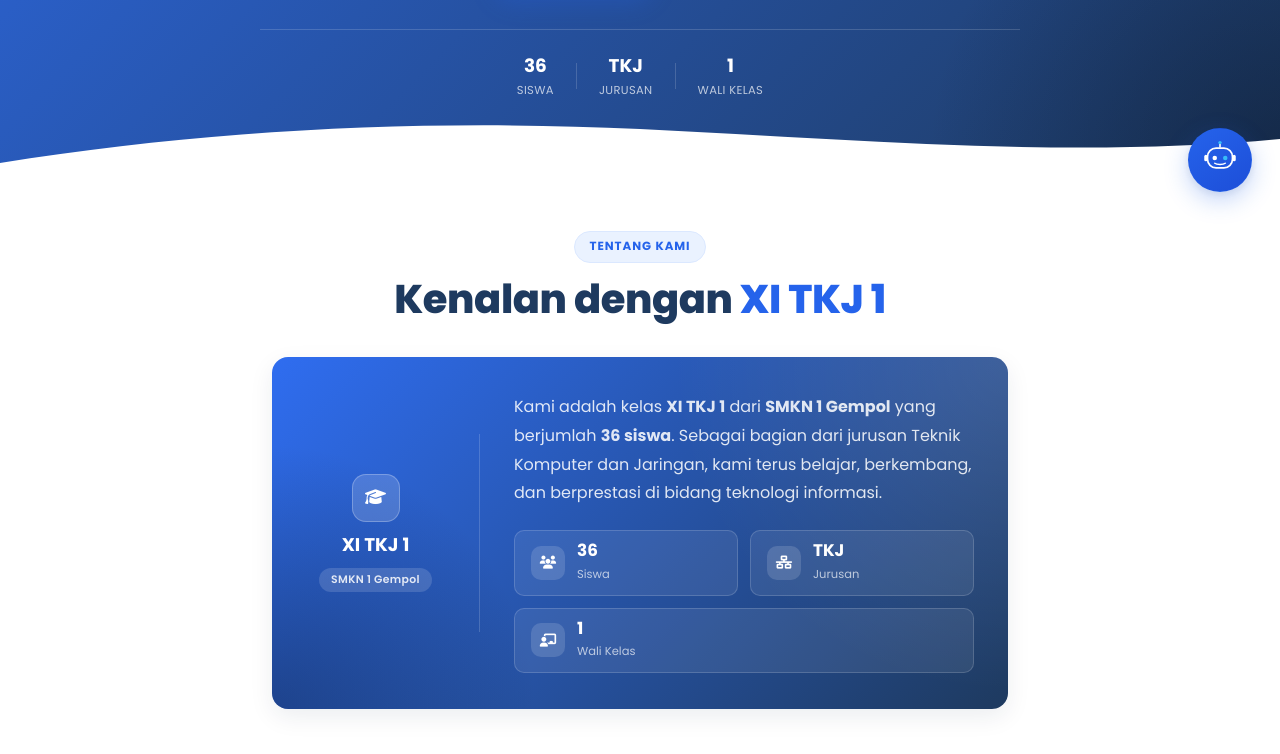
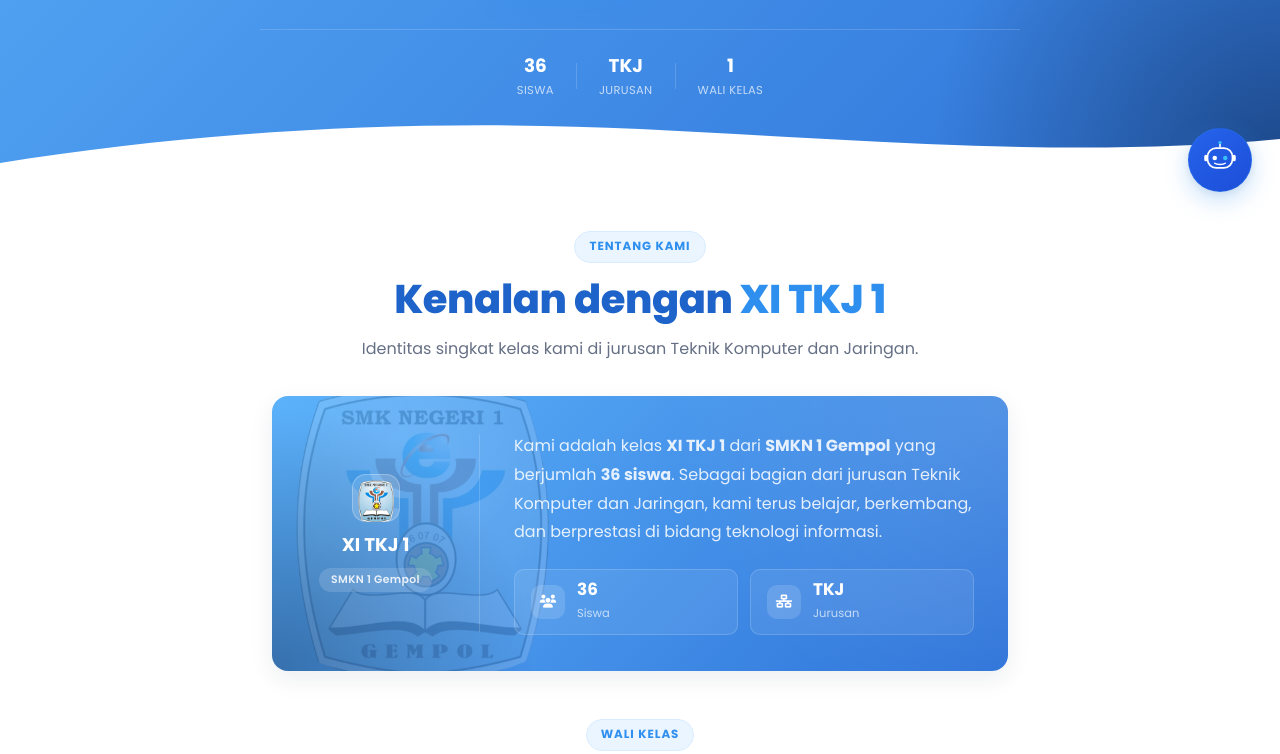
Before and after one commit to azriel-ae/web-XI-TKJ1, a website: page index.html in a window 1280 px wide. Shown: the part 580-1334 px from the top of the page. Drawn offline with nearby package versions, Linux system fonts and the light colour scheme; no server answers; a script that the page names is missing.

Commit message:
UI UPDATE

```diff
--- a/assets/css/about.css
+++ b/assets/css/about.css
@@ -8,6 +8,20 @@
   border: none;
   color: #fff;
   background: var(--gradient-primary);
+}
+/* Watermark logo sekolah — samar di belakang konten, jadi identitas visual
+   tanpa mengganggu keterbacaan teks (opacity rendah + di-mute oleh overlay). */
+.about-main--photo::before {
+  content: "";
+  position: absolute;
+  top: 50%;
+  right: -36px;
+  width: 300px;
+  height: 300px;
+  transform: translateY(-50%);
+  background: url("../img/logo/smkn1gempol.png") no-repeat center / contain;
+  opacity: .15;
+  pointer-events: none;
 }
 .about-main--photo::after {
   content: "";
@@ -58,10 +72,13 @@
 .about-body { padding: 36px 34px; }
 .about-body p { margin: 0; color: rgba(255, 255, 255, .86); }
 
-/* Highlight ringkas: pengganti stat sederhana, tampil sebagai chip berikon */
+/* Highlight ringkas: pengganti stat sederhana, tampil sebagai chip berikon.
+   Pakai CSS grid (bukan flex-grow) supaya saat item ganjil "nyisa" di baris
+   terakhir (mis. di lebar tablet), chip itu TIDAK melebar penuh satu baris —
+   ia tetap seukuran kolom lain dan sisa ruang di baris itu dibiarkan kosong. */
 .about-highlights {
-  display: flex;
-  flex-wrap: wrap;
+  display: grid;
+  grid-template-columns: repeat(auto-fill, minmax(150px, 1fr));
   gap: 12px;
   margin-top: 22px;
 }
@@ -73,7 +90,6 @@
   border-radius: var(--radius-sm);
   background: rgba(255, 255, 255, .08);
   border: 1px solid rgba(255, 255, 255, .16);
-  flex: 1 1 150px;
   transition: background var(--transition), transform var(--transition);
 }
 .about-highlight:hover { background: rgba(255, 255, 255, .13); transform: translateY(-2px); }
@@ -92,10 +108,13 @@
 .about-highlight span { color: rgba(255, 255, 255, .68); font-size: .72rem; }
 
 .icon-box--light { background: rgba(255, 255, 255, .16); color: #fff; box-shadow: inset 0 0 0 1px rgba(255, 255, 255, .25); }
+.icon-box--logo { padding: 6px; overflow: hidden; }
+.icon-box--logo img { width: 100%; height: 100%; object-fit: contain; }
 
 @media (max-width: 767px) {
   .about-main-grid { grid-template-columns: 1fr; }
   .about-visual { border-right: none; border-bottom: 1px solid rgba(255, 255, 255, .16); padding: 32px 24px 22px; }
   .about-body { padding: 26px 24px 30px; text-align: center; }
   .about-highlights { justify-content: center; }
+  .about-main--photo::before { width: 230px; height: 230px; top: 50%; left: 50%; right: auto; transform: translate(-50%, -50%); }
 }
--- a/assets/css/admin.css
+++ b/assets/css/admin.css
@@ -170,7 +170,7 @@
   display: grid;
   place-items: center;
   font-size: 1rem;
-  box-shadow: 0 4px 10px rgba(37, 99, 235, 0.3);
+  box-shadow: 0 4px 10px rgba(47, 143, 239, 0.3);
 }
 
 .brand-light {
--- a/assets/css/base.css
+++ b/assets/css/base.css
@@ -1,14 +1,14 @@
 body {
   overflow-x: hidden;
   background:
-    radial-gradient(620px circle at 8% -6%, rgba(37, 99, 235, 0.06), transparent 60%),
-    radial-gradient(560px circle at 96% 12%, rgba(37, 99, 235, 0.05), transparent 55%),
+    radial-gradient(620px circle at 8% -6%, rgba(47, 143, 239, 0.06), transparent 60%),
+    radial-gradient(560px circle at 96% 12%, rgba(47, 143, 239, 0.05), transparent 55%),
     var(--color-background);
 }
 .section { position: relative; padding: 68px 0; }
 .section-alt {
   background:
-    radial-gradient(rgba(37, 99, 235, .07) 1px, transparent 1px) 0 0/22px 22px,
+    radial-gradient(rgba(47, 143, 239, .07) 1px, transparent 1px) 0 0/22px 22px,
     var(--color-background-alt);
 }
 .section-head { max-width: 680px; margin: 0 auto 34px; text-align: center; }
--- a/assets/css/chatbot.css
+++ b/assets/css/chatbot.css
@@ -24,7 +24,7 @@
 
   padding: 0;
 
-  border: 1px solid rgba(37, 99, 235, 0.25);
+  border: 1px solid rgba(47, 143, 239, 0.25);
   border-radius: 50%;
 
   background: linear-gradient(
@@ -38,7 +38,7 @@
   cursor: pointer;
 
   box-shadow:
-    0 8px 25px rgba(37, 99, 235, 0.28),
+    0 8px 25px rgba(47, 143, 239, 0.28),
     0 2px 8px rgba(0, 0, 0, 0.08);
 
   transition:
@@ -50,7 +50,7 @@
   transform: translateY(-3px);
 
   box-shadow:
-    0 12px 30px rgba(37, 99, 235, 0.35),
+    0 12px 30px rgba(47, 143, 239, 0.35),
     0 4px 10px rgba(0, 0, 0, 0.08);
 }
 
@@ -321,7 +321,7 @@
 
   background: #eef4ff;
 
-  border: 1px solid rgba(37, 99, 235, 0.18);
+  border: 1px solid rgba(47, 143, 239, 0.18);
 }
 
 .chat-message-avatar svg {
@@ -381,7 +381,7 @@
   border-bottom-right-radius: 5px;
 
   box-shadow:
-    0 4px 12px rgba(37, 99, 235, 0.16);
+    0 4px 12px rgba(47, 143, 239, 0.16);
 }
 
 
@@ -500,7 +500,7 @@
   border-color: #2563eb;
 
   box-shadow:
-    0 0 0 3px rgba(37, 99, 235, 0.08);
+    0 0 0 3px rgba(47, 143, 239, 0.08);
 }
 
 
--- a/assets/css/components.css
+++ b/assets/css/components.css
@@ -28,12 +28,12 @@
   background: linear-gradient(150deg, var(--color-primary-soft), var(--color-primary-soft-2));
   color: var(--color-primary);
   font-size: 1.05rem;
-  box-shadow: inset 0 0 0 1px rgba(37, 99, 235, .08);
+  box-shadow: inset 0 0 0 1px rgba(47, 143, 239, .08);
 }
 .btn-primary-custom, .btn-outline-custom { display: inline-flex; align-items: center; justify-content: center; gap: 8px; min-height: 46px; padding: 10px 22px; border-radius: 999px; font-weight: 600; text-decoration: none; transition: transform var(--transition), box-shadow var(--transition), background var(--transition), color var(--transition); }
-.btn-primary-custom { color: #fff; background: var(--gradient-primary); border: 1px solid transparent; box-shadow: 0 10px 22px rgba(37, 99, 235, .22); }
+.btn-primary-custom { color: #fff; background: var(--gradient-primary); border: 1px solid transparent; box-shadow: 0 10px 22px rgba(47, 143, 239, .22); }
 .btn-outline-custom { color: var(--color-primary-dark); background: #fff; border: 1px solid var(--color-border); }
-.btn-primary-custom:hover { transform: translateY(-2px); box-shadow: 0 14px 28px rgba(37, 99, 235, .3), 0 2px 10px rgba(200, 149, 46, .18); }
+.btn-primary-custom:hover { transform: translateY(-2px); box-shadow: 0 14px 28px rgba(47, 143, 239, .3), 0 2px 10px rgba(200, 149, 46, .18); }
 .btn-outline-custom:hover { transform: translateY(-2px); background: var(--color-primary-soft); border-color: var(--color-primary-soft-2); color: var(--color-primary); }
 .back-to-top { position: fixed; right: 22px; bottom: 22px; z-index: 1000; width: 44px; height: 44px; border: 0; border-radius: 50%; background: var(--gradient-primary); color: #fff; box-shadow: var(--shadow-md); opacity: 0; visibility: hidden; transform: translateY(8px); transition: var(--transition); }
 .back-to-top.is-visible { opacity: 1; visibility: visible; transform: translateY(0); }
--- a/assets/css/feedback.css
+++ b/assets/css/feedback.css
@@ -38,10 +38,10 @@
   height: 34px;
   flex-shrink: 0;
   border-radius: 10px;
-  background: var(--gradient-primary);
+  background: var(--gradient-navy);
   color: #fff;
   font-size: .85rem;
-  box-shadow: 0 8px 20px rgba(37, 99, 235, .28);
+  box-shadow: 0 8px 20px rgba(15, 47, 110, .35);
 }
 
 .footer-feedback-summary-text {
@@ -114,7 +114,7 @@
 
 .feedback-input:focus {
   outline: none;
-  border-color: var(--color-primary-light);
+  border-color: var(--color-navy);
   background: rgba(255, 255, 255, .07);
 }
 
@@ -128,7 +128,7 @@
 }
 
 .feedback-message-box:focus-within {
-  border-color: var(--color-primary-light);
+  border-color: var(--color-navy);
   background: rgba(255, 255, 255, .07);
 }
 
@@ -229,18 +229,18 @@
   padding: 9px 22px;
   border: none;
   border-radius: 999px;
-  background: var(--gradient-primary);
+  background: var(--gradient-navy);
   color: #fff;
   font-size: .82rem;
   font-weight: 600;
   letter-spacing: .01em;
   cursor: pointer;
   transition: transform var(--transition), box-shadow var(--transition), opacity var(--transition);
-  box-shadow: 0 8px 20px rgba(37, 99, 235, .28);
+  box-shadow: 0 8px 20px rgba(15, 47, 110, .35);
   flex-shrink: 0;
 }
 
-.feedback-submit:hover:not(:disabled) { transform: translateY(-1px); box-shadow: 0 12px 26px rgba(37, 99, 235, .36); }
+.feedback-submit:hover:not(:disabled) { transform: translateY(-1px); box-shadow: 0 12px 26px rgba(15, 47, 110, .45); }
 .feedback-submit:disabled { opacity: .6; cursor: not-allowed; transform: none; }
 
 .feedback-spinner {
--- a/assets/css/navbar.css
+++ b/assets/css/navbar.css
@@ -12,3 +12,9 @@
 .navbar-admin-link { opacity: .55; font-size: .95rem; margin-left: 6px; padding-left: 14px; padding-right: 4px; border-left: 1px solid var(--color-border); }
 .navbar-admin-link::after { display: none; }
 .navbar-admin-link:hover { opacity: 1; }
+/* Di menu mobile (collapse vertikal), garis & margin kiri di atas tidak relevan
+   dan bikin link Admin kelihatan nyangkut sendirian — ganti jadi garis atas
+   penuh selebar menu, seperti pemisah biasa. */
+@media (max-width: 991.98px) {
+  .navbar-admin-link { margin: 8px 0 0; padding: 10px 4px 0; border-left: none; border-top: 1px solid var(--color-border); width: 100%; }
+}
--- a/assets/css/ui-polish.css
+++ b/assets/css/ui-polish.css
@@ -77,3 +77,12 @@ button, a.btn, .btn-primary-custom, .btn-outline-custom, .nav-social, .siswa-car
 @media (prefers-reduced-motion: reduce) {
   *, *::before, *::after { animation-duration: .001ms !important; animation-iteration-count: 1 !important; transition-duration: .001ms !important; }
 }
+
+/* --- Focus state yang jelas untuk keyboard navigation (aksesibilitas) --- */
+a:focus-visible, button:focus-visible, input:focus-visible, textarea:focus-visible,
+.btn-primary-custom:focus-visible, .btn-outline-custom:focus-visible,
+.nav-link:focus-visible, .siswa-card:focus-visible, .gallery-card:focus-visible {
+  outline: 2px solid var(--color-primary);
+  outline-offset: 2px;
+  border-radius: var(--radius-sm);
+}
--- a/assets/css/variables.css
+++ b/assets/css/variables.css
@@ -1,10 +1,10 @@
 :root {
-  /* Biru — warna utama, dipertahankan sebagai identitas situs */
-  --color-primary: #2563eb;
-  --color-primary-light: #5b8def;
-  --color-primary-dark: #1e3a5f;
-  --color-primary-soft: #eaf2ff;
-  --color-primary-soft-2: #dbe8ff;
+  /* Biru muda — warna utama, dipertahankan sebagai identitas situs */
+  --color-primary: #2f8fef;
+  --color-primary-light: #7cc0ff;
+  --color-primary-dark: #1d63c9;
+  --color-primary-soft: #eaf5ff;
+  --color-primary-soft-2: #d9ecff;
 
   /* Emas lembut — aksen kedua, dipakai tipis-tipis untuk penekanan (badge, ikon terpilih, garis pemisah) */
   --color-accent: #c8952e;
@@ -19,19 +19,23 @@
   --color-text: #172033;
   --color-text-muted: #667085;
   --color-border: #e5eaf1;
-  --color-footer: #0d2242;
+  --color-footer: #2f74d9;
 
-  --gradient-primary: linear-gradient(135deg, #2f6df0 0%, #1e3a5f 100%);
-  --gradient-soft: linear-gradient(160deg, #eef4ff 0%, #ffffff 60%);
-  --gradient-footer: linear-gradient(160deg, #123361 0%, #0a1c38 100%);
+  --gradient-primary: linear-gradient(135deg, #5cb2fb 0%, #2f74d9 100%);
+  --gradient-soft: linear-gradient(160deg, #eaf5ff 0%, #ffffff 60%);
+  --gradient-footer: linear-gradient(160deg, #3f8bef 0%, #1d5fd6 100%);
   --gradient-accent: linear-gradient(135deg, #dcab52 0%, #a97c2f 100%);
+
+  /* Biru tua — khusus dipakai untuk aksen widget "Masukan" di footer */
+  --color-navy: #1d4ed8;
+  --gradient-navy: linear-gradient(135deg, #1d4ed8 0%, #0f2f6e 100%);
 
   --radius-sm: 10px;
   --radius-md: 16px;
   --radius-lg: 24px;
   --shadow-sm: 0 8px 24px rgba(16, 39, 70, 0.08);
   --shadow-md: 0 16px 36px rgba(16, 39, 70, 0.12);
-  --shadow-glow: 0 18px 40px rgba(37, 99, 235, 0.16);
+  --shadow-glow: 0 18px 40px rgba(47, 143, 239, 0.18);
   --container-width: 1140px;
   --transition: 200ms ease;
   --transition-slow: 320ms cubic-bezier(.22,.61,.36,1);
--- a/assets/css/walikelas.css
+++ b/assets/css/walikelas.css
@@ -36,7 +36,7 @@
   gap: 16px;
   padding: 32px 20px;
   overflow: hidden;
-  background: var(--gradient-primary, linear-gradient(135deg, #2f6df0, #1e3a5f));
+  background: var(--gradient-primary, linear-gradient(135deg, #5cb2fb, #2f74d9));
 }
 
 .walikelas-photo-wrap {
--- a/index.html
+++ b/index.html
@@ -269,13 +269,13 @@
   <main>
     <section id="tentang" class="section">
       <div class="container">
-        <div class="section-head reveal"><span class="section-tag">Tentang Kami</span><h2 class="section-title">Kenalan dengan <span class="text-primary-custom">XI TKJ 1</span></h2></div>
+        <div class="section-head reveal"><span class="section-tag">Tentang Kami</span><h2 class="section-title">Kenalan dengan <span class="text-primary-custom">XI TKJ 1</span></h2><p class="section-subtitle">Identitas singkat kelas kami di jurusan Teknik Komputer dan Jaringan.</p></div>
         <div class="row g-4 justify-content-center">
           <div class="col-lg-8">
             <article class="site-card about-main about-main--photo reveal" style="transition-delay:.1s">
               <div class="about-main-grid">
                 <div class="about-visual">
-                  <span class="icon-box icon-box--light"><i class="fa-solid fa-graduation-cap"></i></span>
+                  <span class="icon-box icon-box--light icon-box--logo"><img src="assets/img/logo/smkn1gempol.png" alt="Logo SMKN 1 Gempol"></span>
                   <h3>XI TKJ 1</h3>
                   <span class="about-visual-tag">SMKN 1 Gempol</span>
                 </div>
@@ -284,7 +284,6 @@
                   <div class="about-highlights">
                     <div class="about-highlight"><i class="fa-solid fa-users"></i><div><strong>36</strong><span>Siswa</span></div></div>
                     <div class="about-highlight"><i class="fa-solid fa-network-wired"></i><div><strong>TKJ</strong><span>Jurusan</span></div></div>
-                    <div class="about-highlight"><i class="fa-solid fa-chalkboard-user"></i><div><strong>1</strong><span>Wali Kelas</span></div></div>
                   </div>
                 </div>
               </div>
```
